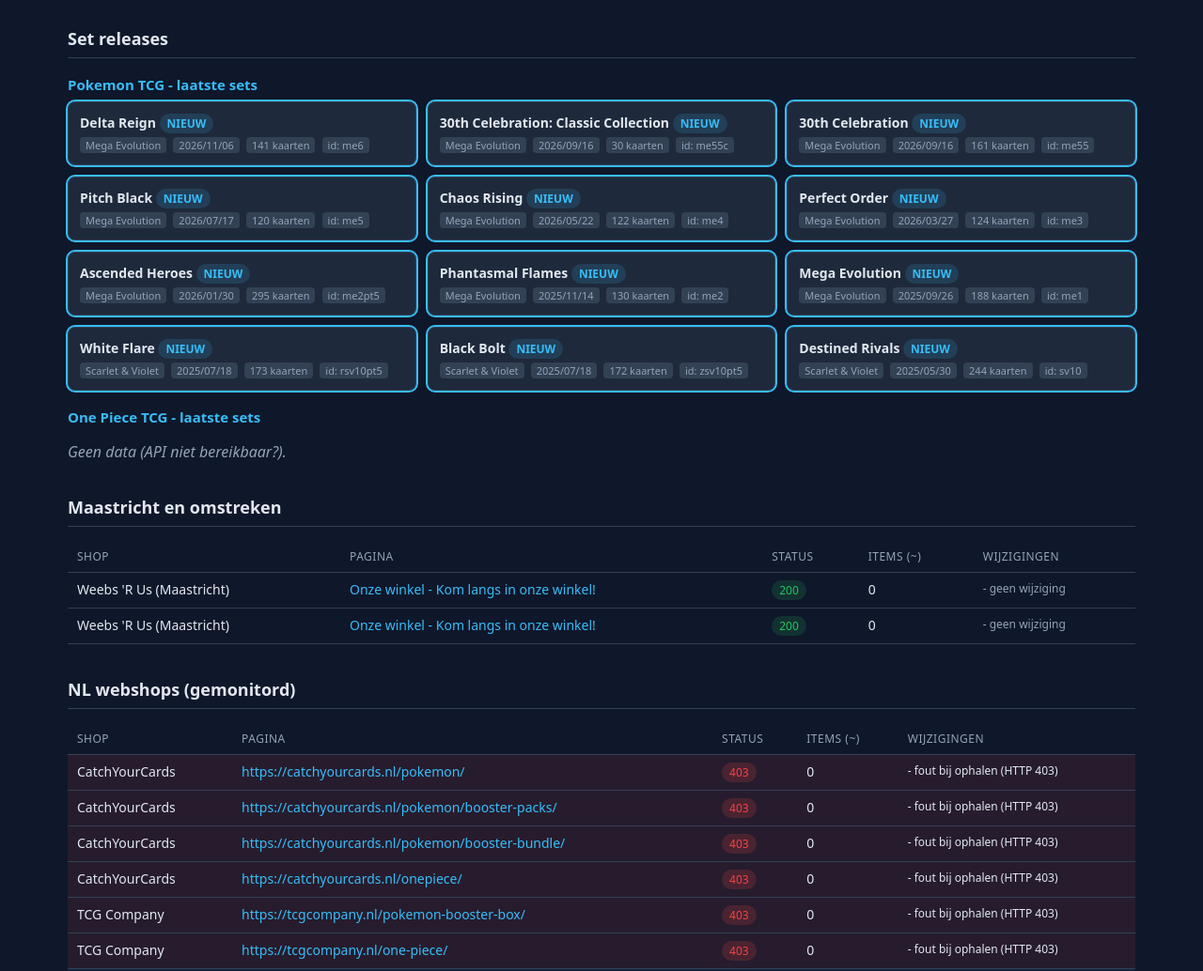
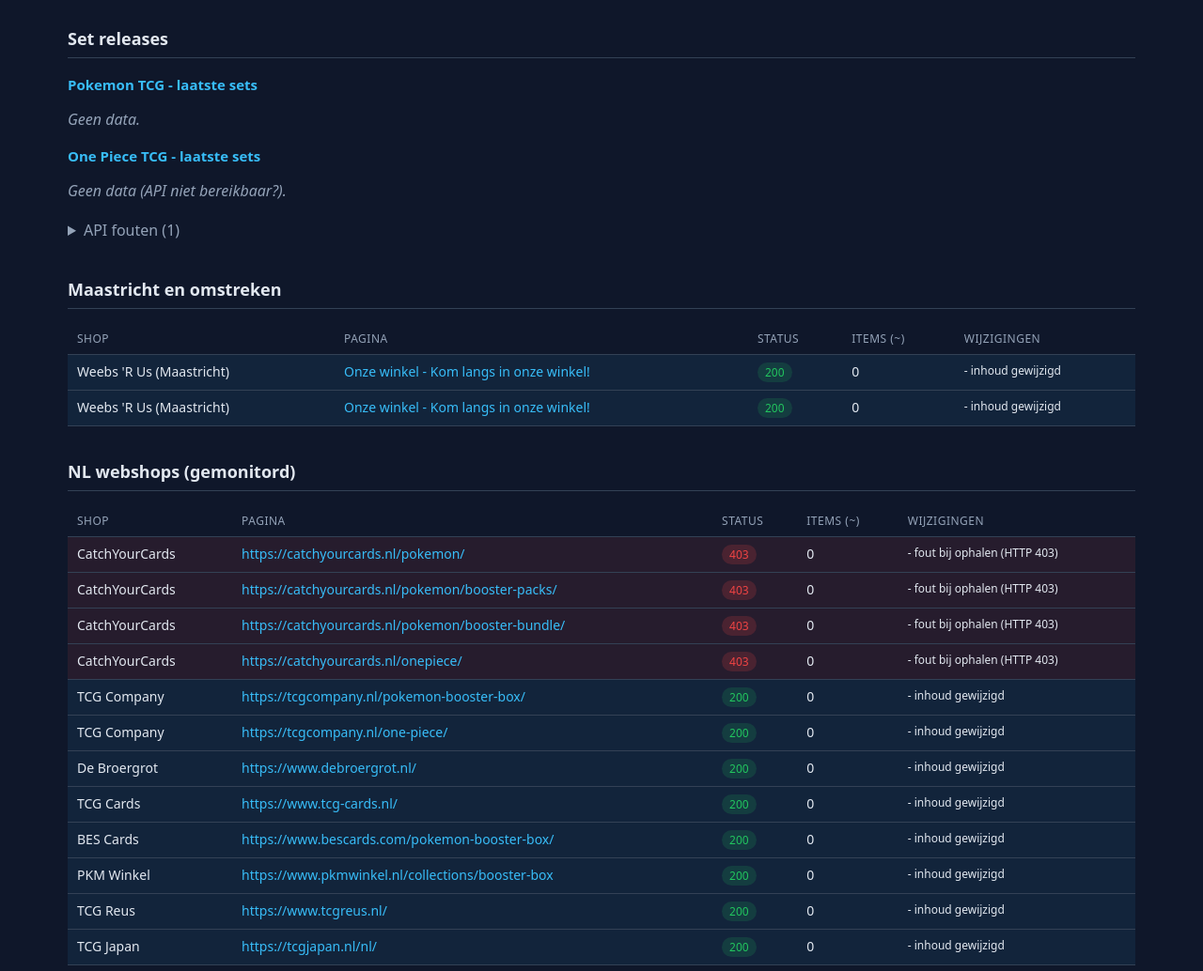
Before and after one commit to MrRayvon/Overview_CollectionCards, a plain HTML site: page docs/index.html in a window 1280 px wide. Shown: the part 1020-2054 px from the top of the page at 94% size. Drawn offline with Linux system fonts and the light colour scheme.

Commit message:
chore(tracker): update snapshot 2026-11-17T23:04:02Z

```diff
--- a/docs/index.html
+++ b/docs/index.html
@@ -53,7 +53,7 @@
 <body>
 <header>
   <h1>Card Tracker - Pokemon & One Piece (NL)</h1>
-  <div class="meta">Laatst bijgewerkt: 2026-11-17T14:46:09+00:00</div>
+  <div class="meta">Laatst bijgewerkt: 2026-11-17T23:03:14+00:00</div>
 </header>
 <nav class="toc">
   <a href="#prijs-singles">Singles trends</a>
@@ -144,7 +144,7 @@
       </td>
     </tr>
 
-    <tr class="error">
+    <tr class="">
       <td><a href="https://tcgcompany.nl/one-piece-adventure-on-kamis-island-op15-booster-box/" target="_blank" rel="noopener">One Piece Adventure on Kami's Island OP15 Booster Box</a></td>
       <td>TCG Company</td>
       <td><span class="badge b-info">retail</span></td>
@@ -152,11 +152,12 @@
       <td><b>-</b></td>
       <td class="">-</td>
       <td>
-        <span class="badge b-bad">403</span>
+        <span class="badge b-good">OK</span>
+
       </td>
     </tr>
 
-    <tr class="error">
+    <tr class="">
       <td><a href="https://tcgcompany.nl/one-piece-two-legends-booster-box-op08/" target="_blank" rel="noopener">One Piece Two Legends OP08 Booster Box</a></td>
       <td>TCG Company</td>
       <td><span class="badge b-info">retail</span></td>
@@ -164,7 +165,8 @@
       <td><b>-</b></td>
       <td class="">-</td>
       <td>
-        <span class="badge b-bad">403</span>
+        <span class="badge b-good">OK</span>
+
       </td>
     </tr>
 
@@ -243,129 +245,7 @@
 
 <h3>Pokemon TCG - laatste sets</h3>
 
-<div class="grid">
-
-  <div class="card new">
-    <div class="name">Delta Reign <span class="badge b-info">NIEUW</span></div>
-    <div class="meta">
-      <span class="pill">Mega Evolution</span>
-      <span class="pill">2026/11/06</span>
-      <span class="pill">141 kaarten</span>
-      <span class="pill">id: me6</span>
-    </div>
-  </div>
-
-  <div class="card new">
-    <div class="name">30th Celebration: Classic Collection <span class="badge b-info">NIEUW</span></div>
-    <div class="meta">
-      <span class="pill">Mega Evolution</span>
-      <span class="pill">2026/09/16</span>
-      <span class="pill">30 kaarten</span>
-      <span class="pill">id: me55c</span>
-    </div>
-  </div>
-
-  <div class="card new">
-    <div class="name">30th Celebration <span class="badge b-info">NIEUW</span></div>
-    <div class="meta">
-      <span class="pill">Mega Evolution</span>
-      <span class="pill">2026/09/16</span>
-      <span class="pill">161 kaarten</span>
-      <span class="pill">id: me55</span>
-    </div>
-  </div>
-
-  <div class="card new">
-    <div class="name">Pitch Black <span class="badge b-info">NIEUW</span></div>
-    <div class="meta">
-      <span class="pill">Mega Evolution</span>
-      <span class="pill">2026/07/17</span>
-      <span class="pill">120 kaarten</span>
-      <span class="pill">id: me5</span>
-    </div>
-  </div>
-
-  <div class="card new">
-    <div class="name">Chaos Rising <span class="badge b-info">NIEUW</span></div>
-    <div class="meta">
-      <span class="pill">Mega Evolution</span>
-      <span class="pill">2026/05/22</span>
-      <span class="pill">122 kaarten</span>
-      <span class="pill">id: me4</span>
-    </div>
-  </div>
-
-  <div class="card new">
-    <div class="name">Perfect Order <span class="badge b-info">NIEUW</span></div>
-    <div class="meta">
-      <span class="pill">Mega Evolution</span>
-      <span class="pill">2026/03/27</span>
-      <span class="pill">124 kaarten</span>
-      <span class="pill">id: me3</span>
-    </div>
-  </div>
-
-  <div class="card new">
-    <div class="name">Ascended Heroes <span class="badge b-info">NIEUW</span></div>
-    <div class="meta">
-      <span class="pill">Mega Evolution</span>
-      <span class="pill">2026/01/30</span>
-      <span class="pill">295 kaarten</span>
-      <span class="pill">id: me2pt5</span>
-    </div>
-  </div>
-
-  <div class="card new">
-    <div class="name">Phantasmal Flames <span class="badge b-info">NIEUW</span></div>
-    <div class="meta">
-      <span class="pill">Mega Evolution</span>
-      <span class="pill">2025/11/14</span>
-      <span class="pill">130 kaarten</span>
-      <span class="pill">id: me2</span>
-    </div>
-  </div>
-
-  <div class="card new">
-    <div class="name">Mega Evolution <span class="badge b-info">NIEUW</span></div>
-    <div class="meta">
-      <span class="pill">Mega Evolution</span>
-      <span class="pill">2025/09/26</span>
-      <span class="pill">188 kaarten</span>
-      <span class="pill">id: me1</span>
-    </div>
-  </div>
-
-  <div class="card new">
-    <div class="name">White Flare <span class="badge b-info">NIEUW</span></div>
-    <div class="meta">
-      <span class="pill">Scarlet & Violet</span>
-      <span class="pill">2025/07/18</span>
-      <span class="pill">173 kaarten</span>
-      <span class="pill">id: rsv10pt5</span>
-    </div>
-  </div>
-
-  <div class="card new">
-    <div class="name">Black Bolt <span class="badge b-info">NIEUW</span></div>
-    <div class="meta">
-      <span class="pill">Scarlet & Violet</span>
-      <span class="pill">2025/07/18</span>
-      <span class="pill">172 kaarten</span>
-      <span class="pill">id: zsv10pt5</span>
-    </div>
-  </div>
-
-  <div class="card new">
-    <div class="name">Destined Rivals <span class="badge b-info">NIEUW</span></div>
-    <div class="meta">
-      <span class="pill">Scarlet & Violet</span>
-      <span class="pill">2025/05/30</span>
-      <span class="pill">244 kaarten</span>
-      <span class="pill">id: sv10</span>
-    </div>
-  </div>
-
-</div>
+<p class="empty">Geen data.</p>
 
 
 <h3>One Piece TCG - laatste sets</h3>
@@ -373,6 +253,11 @@
 <p class="empty">Geen data (API niet bereikbaar?).</p>
 
 
+
+<details>
+<summary>API fouten (1)</summary>
+<ul><li><b>Pokemon TCG API</b>: 500 Server Error: Internal Server Error for url: https://api.pokemontcg.io/v2/sets?orderBy=-releaseDate&pageSize=12</li></ul>
+</details>
 
 
 <h2 id="shops-mt">Maastricht en omstreken</h2>
@@ -387,24 +272,24 @@
   <tbody>
 
 
-    <tr class="">
+    <tr class="changed">
       <td>Weebs 'R Us (Maastricht)</td>
       <td><a href="https://weebsrus.com/" target="_blank" rel="noopener">Onze winkel - Kom langs in onze winkel!</a></td>
       <td><span class="badge b-good">200</span></td>
       <td>0</td>
       <td class="changes">
-        <div class="">- geen wijziging</div>
+        <div class="real">- inhoud gewijzigd</div>
       </td>
     </tr>
 
 
-    <tr class="">
+    <tr class="changed">
       <td>Weebs 'R Us (Maastricht)</td>
       <td><a href="https://weebsrus.nl/" target="_blank" rel="noopener">Onze winkel - Kom langs in onze winkel!</a></td>
       <td><span class="badge b-good">200</span></td>
       <td>0</td>
       <td class="changes">
-        <div class="">- geen wijziging</div>
+        <div class="real">- inhoud gewijzigd</div>
       </td>
     </tr>
 
@@ -468,24 +353,24 @@
     </tr>
 
 
-    <tr class="error">
+    <tr class="changed">
       <td>TCG Company</td>
       <td><a href="https://tcgcompany.nl/pokemon-booster-box/" target="_blank" rel="noopener">https://tcgcompany.nl/pokemon-booster-box/</a></td>
-      <td><span class="badge b-bad">403</span></td>
+      <td><span class="badge b-good">200</span></td>
       <td>0</td>
       <td class="changes">
-        <div class="real">- fout bij ophalen (HTTP 403)</div>
+        <div class="real">- inhoud gewijzigd</div>
       </td>
     </tr>
 
 
-    <tr class="error">
+    <tr class="changed">
       <td>TCG Company</td>
       <td><a href="https://tcgcompany.nl/one-piece/" target="_blank" rel="noopener">https://tcgcompany.nl/one-piece/</a></td>
-      <td><span class="badge b-bad">403</span></td>
+      <td><span class="badge b-good">200</span></td>
       <td>0</td>
       <td class="changes">
-        <div class="real">- fout bij ophalen (HTTP 403)</div>
+        <div class="real">- inhoud gewijzigd</div>
       </td>
     </tr>
 
```
Also changed, not shown: data/products_state.json (+4 -4 lines), data/sets.json (+2 -15 lines), data/state.json (+52 -52 lines), 2 other files.
